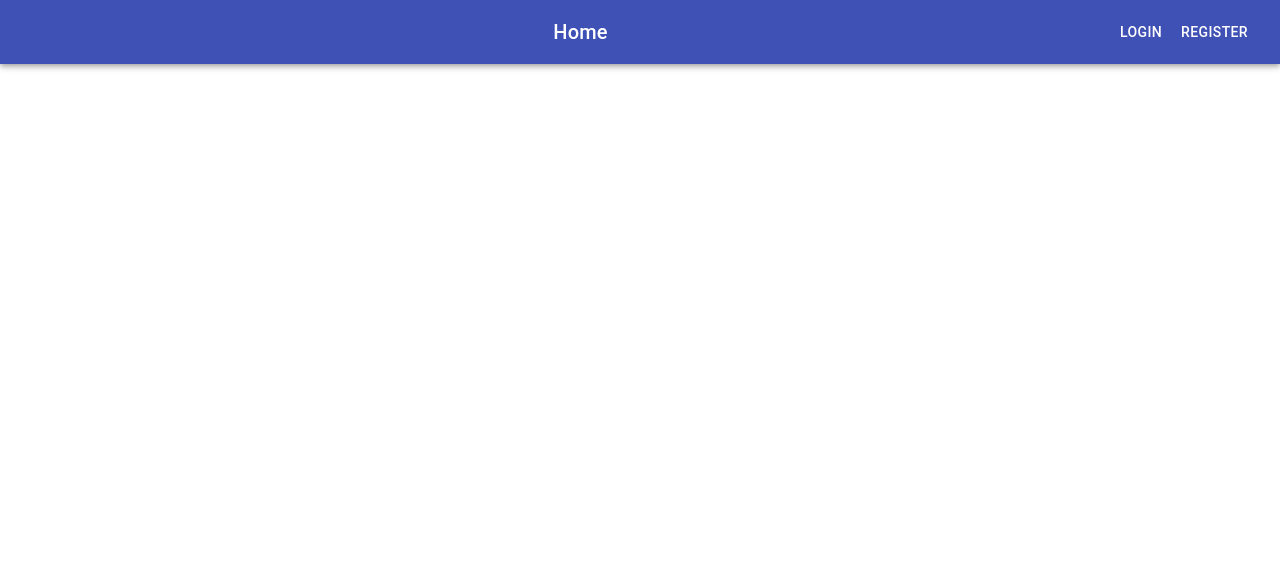
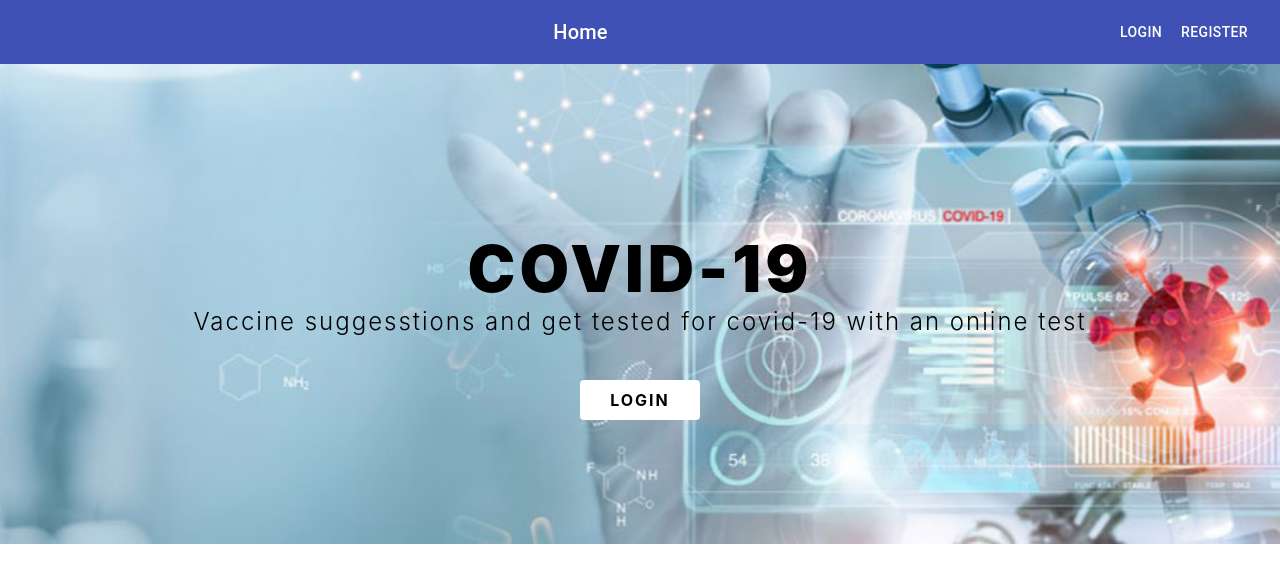
Before and after one commit to ris3abh/frontend-covid-19, a React (Create React App) app: page / in a window 1280 px wide. Shown: the top 582 px of the page. Built offline with nearby package versions, Linux system fonts and the light colour scheme.

Commit message:
dick move banner

```diff
--- /dev/null
+++ b/src/components/Banner.js
@@ -0,0 +1,71 @@
+import React from 'react';
+import { Link } from 'react-router-dom';
+import banner from '../assets/banner.jpeg';
+import { makeStyles } from '@material-ui/core';
+
+const useStyles = makeStyles({
+    banner: {
+        backgroundImage: `url(${banner})`,
+        backgroundSize: 'cover',
+        backgroundPosition: 'center',
+        backgroundRepeat: 'no-repeat',
+        height: '60vh',
+        width: '100%',
+        display: 'flex',
+        justifyContent: 'center',
+        alignItems: 'center',
+        flexDirection: 'column',
+        color: '#000',
+        textAlign: 'center',
+        '& h1': {
+            fontSize: '4rem',
+            textTransform: 'uppercase',
+            fontWeight: '900',
+            letterSpacing: '4px',
+            marginBottom: '0',
+            '@media (max-width: 600px)': {
+                fontSize: '2.5rem'
+            }
+        },
+        '& h3': {
+            fontSize: '1.5rem',
+            fontWeight: '300',
+            letterSpacing: '2px',
+            marginTop: '0',
+            '@media (max-width: 600px)': {
+                fontSize: '1rem'
+            }
+        },
+        '& a': {
+            display: 'inline-block',
+            marginTop: '20px',
+            background: '#fff',
+            color: '#000',
+            textDecoration: 'none',
+            padding: '10px 30px',
+            textTransform: 'uppercase',
+            letterSpacing: '2px',
+            fontWeight: '700',
+            fontSize: '1rem',
+            borderRadius: '4px',
+
+            '&:hover': {
+                background: '#000',
+                color: '#fff'
+            }
+        }
+    }
+});
+
+const Banner = () => {
+    const classes = useStyles();
+    return (
+        <div className={classes.banner}>
+            <h1>COVID-19</h1>
+            <h3>Vaccine suggesstions and get tested for covid-19 with an online test</h3>
+            <Link to="/login">login</Link>
+        </div>
+    );
+}
+
+export default Banner;
--- a/src/pages/HomePage.js
+++ b/src/pages/HomePage.js
@@ -1,15 +1,16 @@
-//create a home page with a link to the login page
-//
-
 import React, { Component } from 'react';
 import { Link } from 'react-router-dom';
 import NavBar from '../components/NavBar';
+import Banner from '../components/Banner';
+import { makeStyles } from '@material-ui/core';
+
 
 class HomePage extends Component {
     render() {
         return (
         <div>
             <NavBar />
+            <Banner />
         </div>
         );
     }
```
Also changed, not shown: src/assets/banner.jpeg (added).
